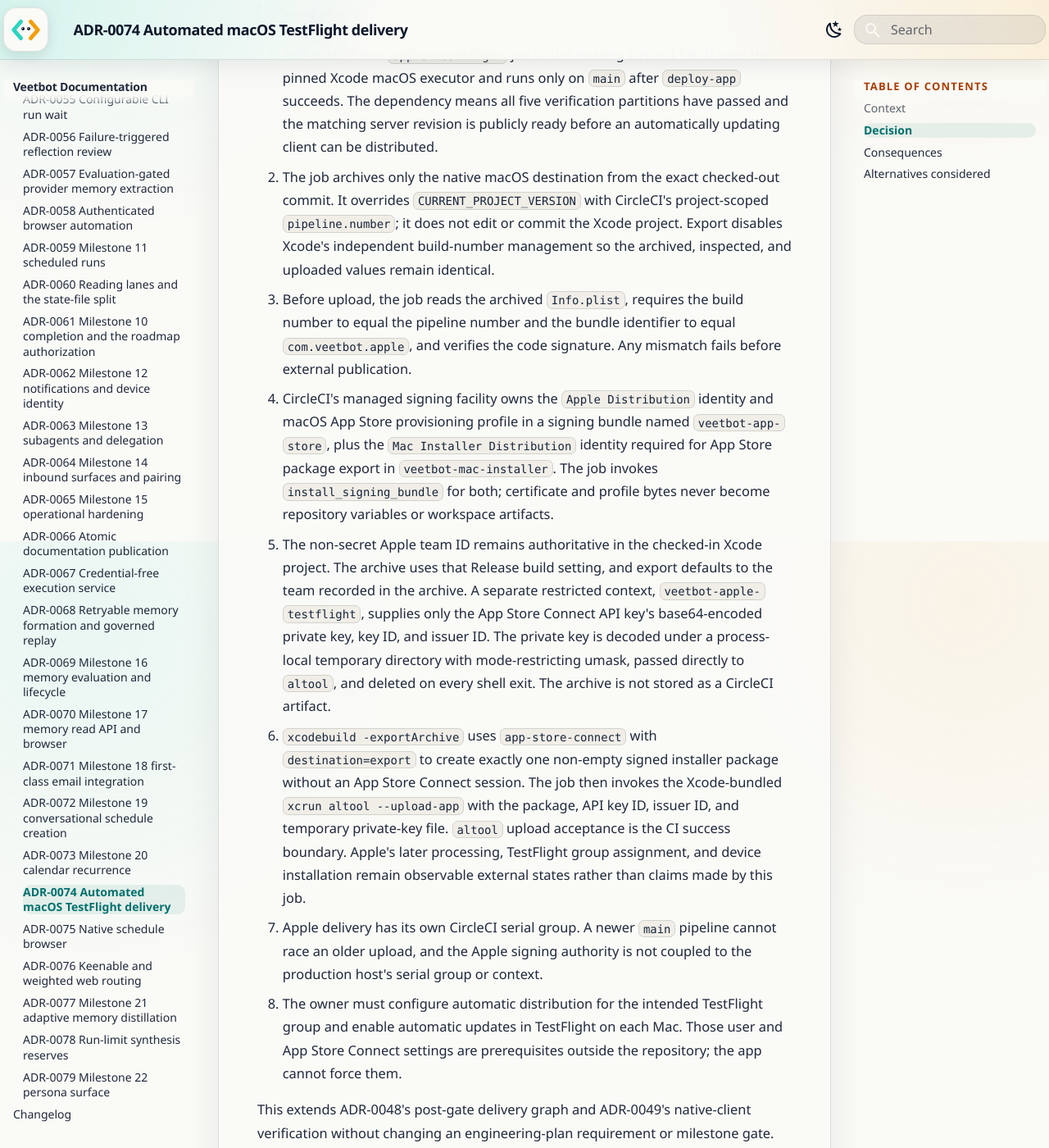
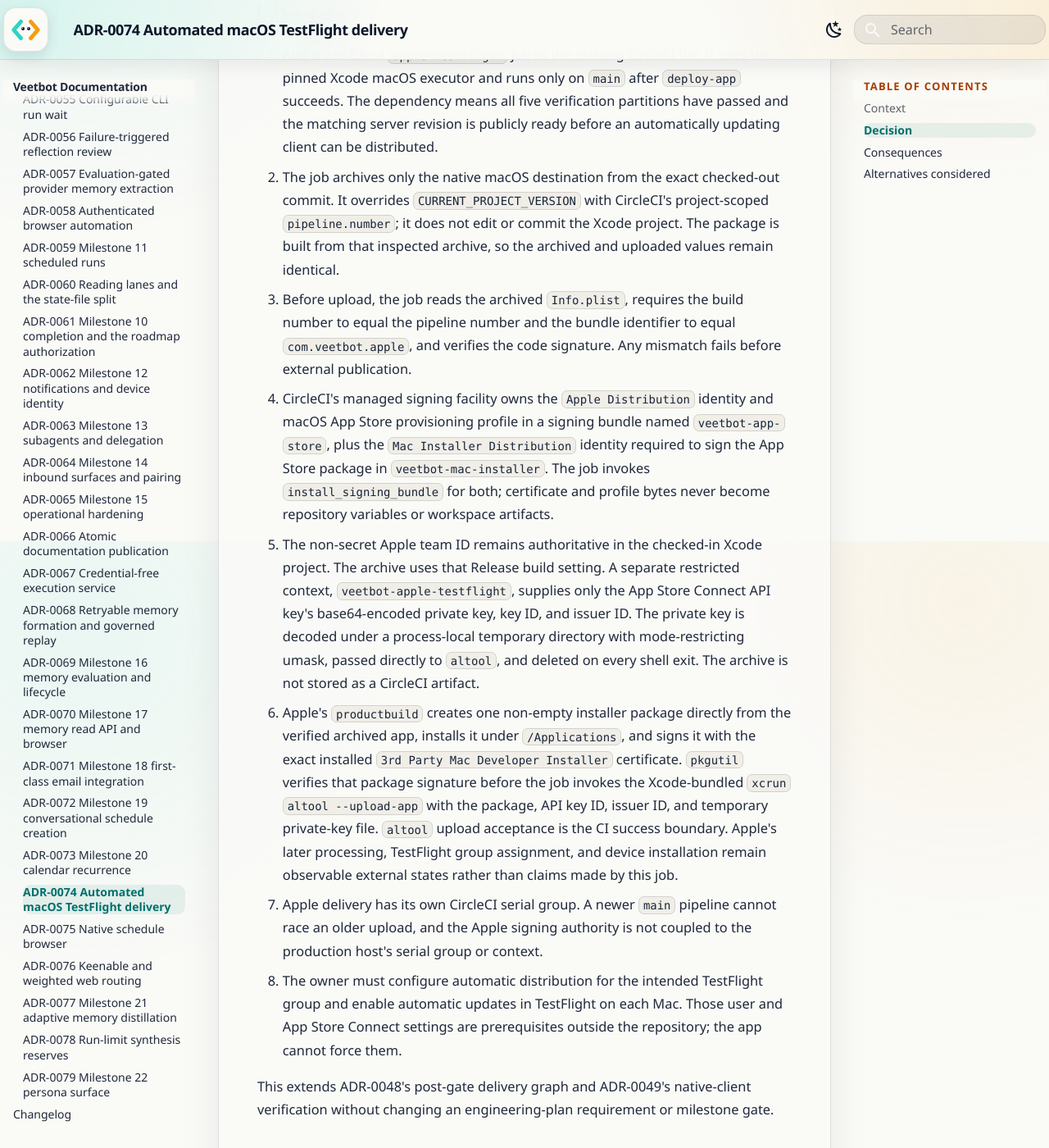
Before and after one commit to avitus/veetbot, an MkDocs documentation site: the page built from docs/adr/0074-automated-macos-testflight-delivery.md, in a window 1280 px wide and 1400 px high, scrolled down 1140 px. Shown: the whole window at 82% size. Built offline with MkDocs 1.6.1 and Material for MkDocs 9.7.7, drawn with Linux system fonts in a browser that asks for light colours; some of the changed text lies outside the part shown.

Commit message:
fix(ci): package TestFlight build with productbuild
Reading-Lane: A

```diff
--- a/docs/adr/0074-automated-macos-testflight-delivery.md
+++ b/docs/adr/0074-automated-macos-testflight-delivery.md
@@ -37,8 +37,8 @@ shared with an Apple publication job.
 2. The job archives only the native macOS destination from the exact checked-out
    commit. It overrides `CURRENT_PROJECT_VERSION` with CircleCI's
    project-scoped `pipeline.number`; it does not edit or commit the Xcode project.
-   Export disables Xcode's independent build-number management so the archived,
-   inspected, and uploaded values remain identical.
+   The package is built from that inspected archive, so the archived and uploaded
+   values remain identical.
 3. Before upload, the job reads the archived `Info.plist`, requires the build
    number to equal the pipeline number and the bundle identifier to equal
    `com.veetbot.apple`, and verifies the code signature. Any mismatch fails
@@ -46,20 +46,20 @@ shared with an Apple publication job.
 4. CircleCI's managed signing facility owns the `Apple Distribution` identity
    and macOS App Store provisioning profile in a signing bundle named
    `veetbot-app-store`, plus the `Mac Installer Distribution` identity required
-   for App Store package export in `veetbot-mac-installer`. The job invokes
+   to sign the App Store package in `veetbot-mac-installer`. The job invokes
    `install_signing_bundle` for both; certificate and profile bytes never become
    repository variables or workspace artifacts.
 5. The non-secret Apple team ID remains authoritative in the checked-in Xcode
-   project. The archive uses that Release build setting, and export defaults to
-   the team recorded in the archive. A separate restricted context,
-   `veetbot-apple-testflight`, supplies only the App Store Connect API key's
-   base64-encoded private key, key ID, and issuer ID. The private key is decoded
-   under a process-local temporary directory with mode-restricting umask,
-   passed directly to `altool`, and deleted on every shell exit. The archive
-   is not stored as a CircleCI artifact.
-6. `xcodebuild -exportArchive` uses `app-store-connect` with
-   `destination=export` to create exactly one non-empty signed installer
-   package without an App Store Connect session. The job then invokes the
+   project. The archive uses that Release build setting. A separate restricted
+   context, `veetbot-apple-testflight`, supplies only the App Store Connect API
+   key's base64-encoded private key, key ID, and issuer ID. The private key is
+   decoded under a process-local temporary directory with mode-restricting
+   umask, passed directly to `altool`, and deleted on every shell exit. The
+   archive is not stored as a CircleCI artifact.
+6. Apple's `productbuild` creates one non-empty installer package directly from
+   the verified archived app, installs it under `/Applications`, and signs it
+   with the exact installed `3rd Party Mac Developer Installer` certificate.
+   `pkgutil` verifies that package signature before the job invokes the
    Xcode-bundled `xcrun altool --upload-app` with the package, API key ID,
    issuer ID, and temporary private-key file. `altool` upload acceptance is the
    CI success boundary. Apple's later processing, TestFlight group assignment,
@@ -106,9 +106,9 @@ gate.
   signing bundle.
 - **Use Xcode Cloud:** viable, but rejected because it creates a second CI
   authority beside the repository's required CircleCI workflow.
-- **Add Fastlane:** rejected because native `xcodebuild` and CircleCI signing
-  plus Apple's Xcode-bundled `altool` satisfy this delivery without a new
-  runtime or package dependency.
+- **Add Fastlane:** rejected because Apple's native `xcodebuild`, `productbuild`,
+  and Xcode-bundled `altool`, plus CircleCI signing, satisfy this delivery
+  without a new runtime or package dependency.
 - **Upload before the server deploys:** rejected because automatic installation
   could expose a client that expects an API revision not yet active.
 - **Path-filter Apple uploads:** deferred. The existing production delivery is
--- a/docs/status/citation-ledger.yaml
+++ b/docs/status/citation-ledger.yaml
@@ -280,7 +280,7 @@ citations:
   - cite: "docs/plan/notifications-and-devices.md#docs/plan/multi-device-and-surfaces.md:441"
     excerpt: "## Open questions for review"
     digest: "b6a2adc3e0938fad"
-  - cite: "docs/plan/operational-hardening.md#docs/deployment.md:741-748"
+  - cite: "docs/plan/operational-hardening.md#docs/deployment.md:739-746"
     excerpt: "## Accepted limitations"
     digest: "ad0074ad56656b13"
   - cite: "docs/plan/operational-hardening.md#docs/plan/event-log-and-persistence.md:962-973"
```
Also changed, not shown: docs/deployment.md (+12 -14 lines), docs/plan/operational-hardening.md (+1 -1 lines), 2 other files.
